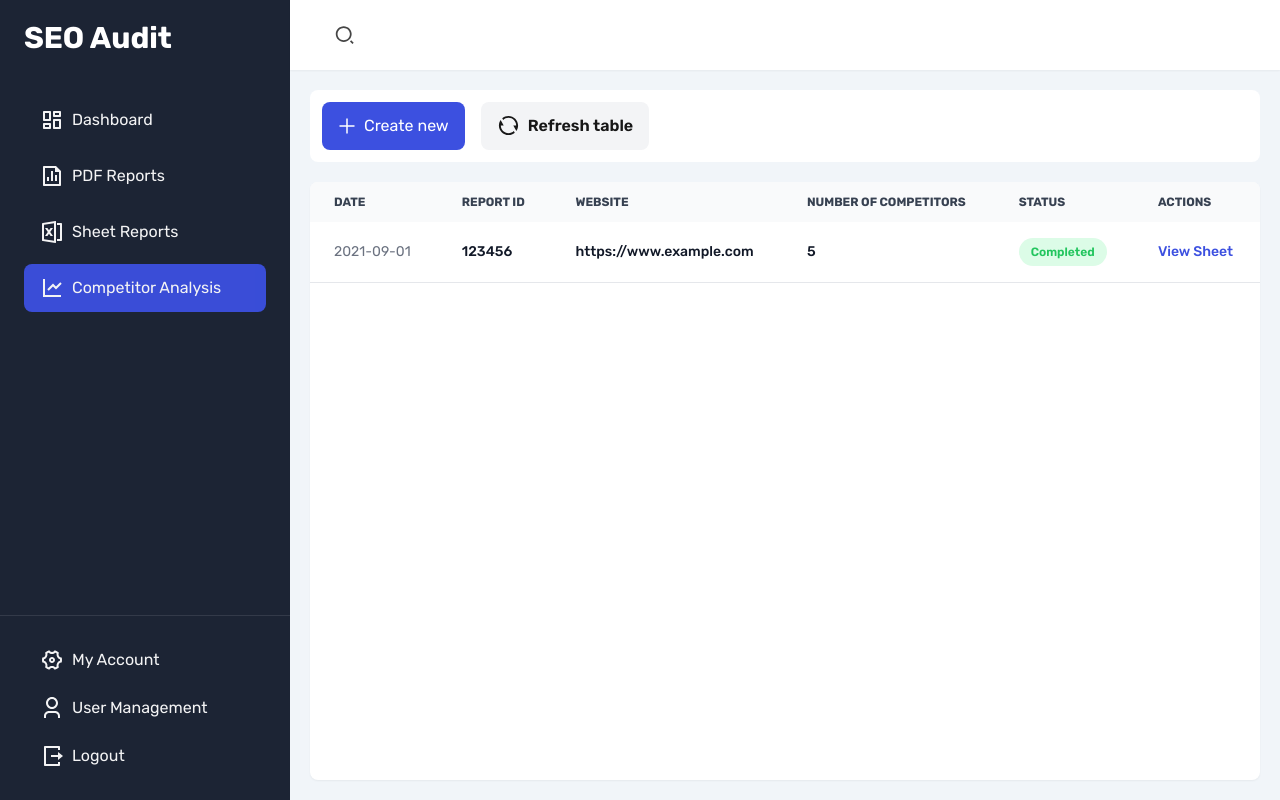
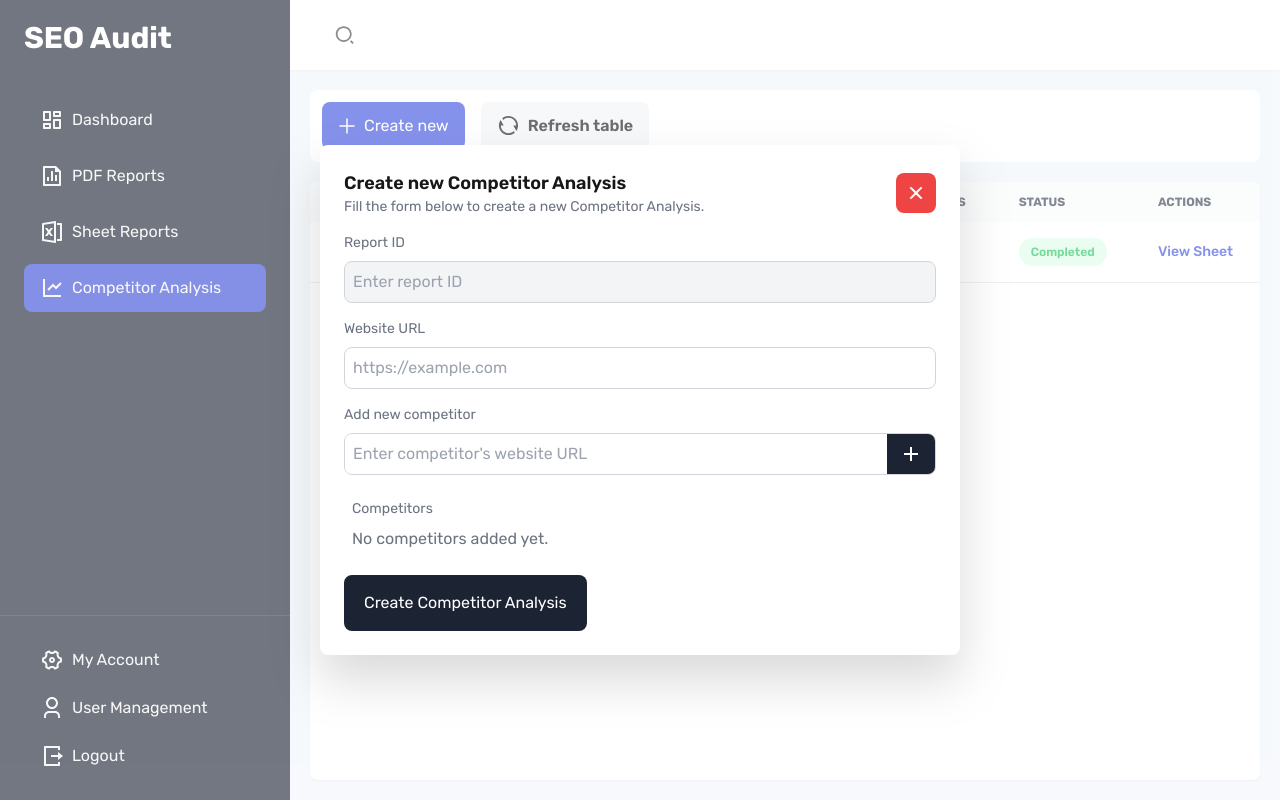
Before and after one commit to vishnut2003/seo_audit_tool, a Next.js app: page /dashboard/compatitor-analysis in a window 1280 px wide. Both pictures are taken after a click on the button "Create new". Built offline with nearby package versions, Linux system fonts and the light colour scheme.

Commit message:
Add Competitor Analysis form component and integrate into dashboard

```diff
--- /dev/null
+++ b/src/Components/CompetitorAnalysisPage/CompetitorAnalysisForm/CompetitorAnalysisForm.tsx
@@ -0,0 +1,168 @@
+import { RiAddLine, RiCloseLine } from "@remixicon/react"
+import { useState } from "react"
+
+const CompetitorAnalysisForm = ({ setFormPopup }: {
+    setFormPopup: (value: boolean) => void
+}) => {
+
+    const [formData, setFormData] = useState<{
+        reportId: string,
+        website: string,
+        competitor: string[],
+    }>({
+        reportId: '',
+        website: '',
+        competitor: [],
+    })
+
+    return (
+        <div className="fixed top-0 left-0 w-full h-full bg-[#ffffff60] flex items-center justify-center z-50">
+            <div className="bg-white p-6 rounded-lg drop-shadow-2xl max-w-screen-sm w-full flex flex-col gap-4">
+
+                {/* popup header part */}
+                <div className="flex justify-between items-center">
+                    <div>
+                        <h1 className="text-lg font-semibold">Create new Competitor Analysis</h1>
+                        <p className="text-sm text-gray-500">Fill the form below to create a new Competitor Analysis.</p>
+                    </div>
+                    <div>
+                        <button
+                            className="bg-red-500 text-white rounded-lg p-2"
+                            onClick={() => setFormPopup(false)}
+                            type="button">
+                            <RiCloseLine size={24} />
+                        </button>
+                    </div>
+                </div>
+
+                {/* Competitor analysis form */}
+                <form>
+                    <div className="flex flex-col gap-4">
+                        <FormField
+                            label="Report ID"
+                            type="text"
+                            name="reportId"
+                            placeholder="Enter report ID"
+                            required={true}
+                            disabled={true}
+                            value={formData.reportId}
+                            onChange={(value) => setFormData({ ...formData, reportId: value })}
+                        />
+
+                        <FormField
+                            label="Website URL"
+                            type="text"
+                            name="website"
+                            placeholder="https://example.com"
+                            required={true}
+                            value={formData.website}
+                            onChange={(value) => setFormData({ ...formData, website: value })}
+                        />
+
+                        <AddNewCompetitor
+                            competitor={formData.competitor}
+                            setCompetitor={(value) => setFormData({ ...formData, competitor: value })}/>
+
+                        <ListCompetitors competitors={formData.competitor} setCompetitor={(updatedCompetitor) => setFormData({...formData, competitor: updatedCompetitor})} />
+                    </div>
+
+                    <button className="bg-primary text-white py-4 px-5 rounded-lg mt-4" type="submit">
+                        Create Competitor Analysis
+                    </button>
+                </form>
+            </div>
+        </div>
+    )
+}
+
+function FormField({ label, type, name, placeholder, required, value, onChange, disabled }: {
+    label: string,
+    type: string,
+    name: string,
+    placeholder: string,
+    required: boolean,
+    value: string,
+    onChange: (value: string) => void,
+    disabled?: boolean
+}) {
+    return (
+        <div className="flex flex-col gap-2">
+            <label className="text-sm text-gray-500" htmlFor={name}>{label}</label>
+            <input
+                className={"border border-gray-300 rounded-lg p-2 outline-none" + (disabled ? ' bg-gray-100' : '')}
+                type={type}
+                name={name}
+                id={name}
+                placeholder={placeholder}
+                required={required}
+                value={value}
+                disabled={disabled}
+                onChange={(e) => onChange(e.target.value)}
+            />
+        </div>
+    )
+}
+
+function AddNewCompetitor({ competitor, setCompetitor }: {
+    competitor: string[],
+    setCompetitor: (value: string[]) => void
+}) {
+    const [newCompetitor, setNewCompetitor] = useState<string>('')
+
+    return (
+        <div className="flex flex-col gap-2">
+            <label className="text-sm text-gray-500">Add new competitor</label>
+            <div className="flex gap-2 items-center border border-gray-300 rounded-lg overflow-hidden outline-none">
+                <input
+                    className="outline-none p-2 w-full"
+                    type="text"
+                    placeholder="Enter competitor's website URL"
+                    value={newCompetitor}
+                    onChange={(e) => setNewCompetitor(e.target.value)}
+                />
+                <button
+                    className="bg-primary py-2 px-3 text-white"
+                    type="button"
+                    onClick={() => {
+                        setCompetitor([...competitor, newCompetitor])
+                        setNewCompetitor('')
+                    }}
+                >
+                    <RiAddLine size={24} />
+                </button>
+            </div>
+        </div>
+    )
+}
+
+function ListCompetitors({competitors, setCompetitor}: {
+    competitors: string[],
+    setCompetitor: (value: string[]) => void
+}) {
+    return (
+        <div className="flex flex-col gap-2 max-h-60 overflow-auto p-2">
+            <label className="text-sm text-gray-500">Competitors</label>
+            <div className="flex flex-wrap gap-3">
+                {competitors.length === 0 ?
+                <span className="text-gray-500">No competitors added yet.</span>:
+                competitors.map((competitor, index) => (
+                    <div key={index} className="flex gap-2 items-center bg-white py-2 px-3 rounded-md overflow-hidden shadow-md">
+                        <span>{competitor}</span>
+                        <button
+                            className="text-red-500 p-1"
+                            type="button"
+                            onClick={() => {
+                                competitors.splice(index, 1)
+                                setCompetitor([...competitors])
+                            }}
+                        >
+                            <RiCloseLine size={18} />
+                        </button>
+                    </div>
+                ))}
+            </div>
+        </div>
+    )
+}
+
+export default CompetitorAnalysisForm
--- a/src/app/dashboard/compatitor-analysis/page.tsx
+++ b/src/app/dashboard/compatitor-analysis/page.tsx
@@ -1,9 +1,15 @@
+'use client';
+
+import CompetitorAnalysisForm from '@/Components/CompetitorAnalysisPage/CompetitorAnalysisForm/CompetitorAnalysisForm';
 import CompetitorAnalysisList from '@/Components/CompetitorAnalysisPage/CompetitorAnalysisList/CompetitorAnalysisList';
 import BasicLayout from '@/layouts/BasicLayout/BasicLayout';
 import { RiAddLargeLine, RiRefreshLine } from '@remixicon/react';
-import React from 'react';
+import { useState } from 'react';
 
 const CompetitorAnalysis = () => {
+
+    const [formPopup, setFormPopup] = useState<boolean>(false);
+
     return (
         <BasicLayout>
             <div className="w-full h-full">
@@ -15,11 +21,13 @@ const CompetitorAnalysis = () => {
                             {/* Create new Competitor Analysis */}
                             <button
                                 type="button"
+                                onClick={() => setFormPopup(true)}
                                 className="bg-secondary py-3 px-4 rounded-lg text-foregroundwhite disabled:opacity-45 w-full md:w-max flex gap-2 items-center"
                             >
                                 <RiAddLargeLine size={18} />
                                 Create new
                             </button>
+                            {formPopup && <CompetitorAnalysisForm setFormPopup={setFormPopup} />}
 
                             {/* Refresh table button */}
                             <button className='flex gap-2 items-center bg-gray-100 hover:bg-gray-200 py-3 px-4 rounded-lg font-semibold'>
```
